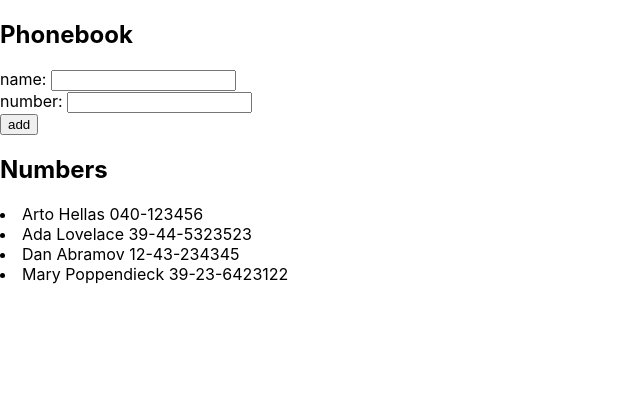
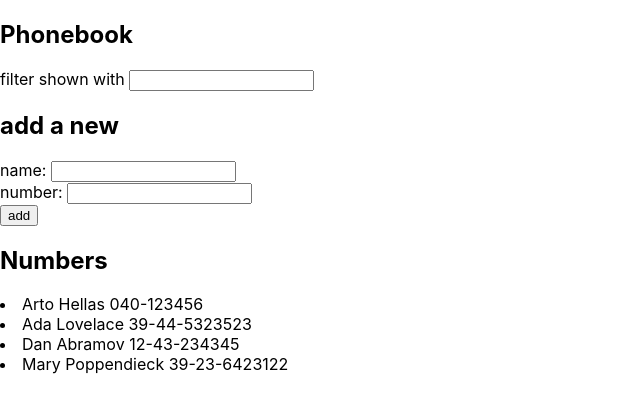
Before and after one commit to laurent-lao/fullstackopen-archived, a React (Create React App) app in the folder part2/phonebook/: page / in a window 1280 px wide. Shown: the top 412 px of the page, without its empty margins (0-640 px from the left). Built offline with nearby package versions, Linux system fonts and the light colour scheme.

Commit message:
Implement filter bar

```diff
--- a/part2/phonebook/src/App.js
+++ b/part2/phonebook/src/App.js
@@ -27,6 +27,8 @@ const App = () => {
   ])
   const [newName, setNewName] = useState("");
   const [newNumber, setNewNumber] = useState("");
+  const [showAll, setShowAll] = useState(true);
+  const [filterTerm, setFilterTerm] = useState("");
 
   const addPerson = (event) => {
     event.preventDefault()
@@ -45,6 +47,10 @@ const App = () => {
     }
   }
 
+  const handleFilterChange = (event) => {
+    setFilterTerm(event.target.value)
+  }
+
   const handleNameChange = (event) => {
     setNewName(event.target.value)
   }
@@ -56,6 +62,12 @@ const App = () => {
   return (
     <div>
       <h2>Phonebook</h2>
+      <form>
+        <div>
+          filter shown with <input value={filterTerm} onChange={handleFilterChange}/>
+        </div>
+      </form>
+      <h2>add a new</h2>
       <form onSubmit={addPerson}>
         <div>
           name: <input value={newName} onChange={handleNameChange} />
```
